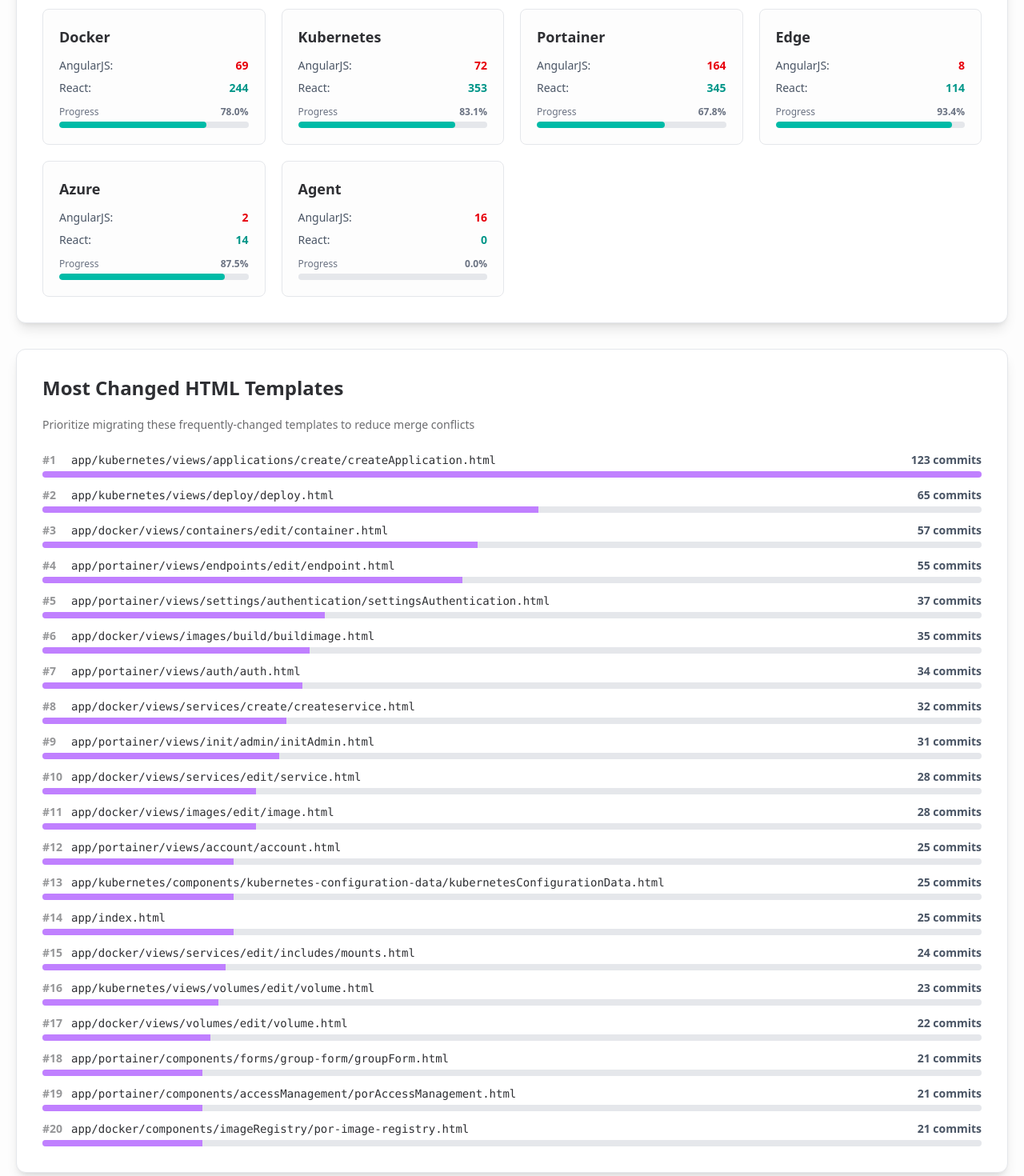
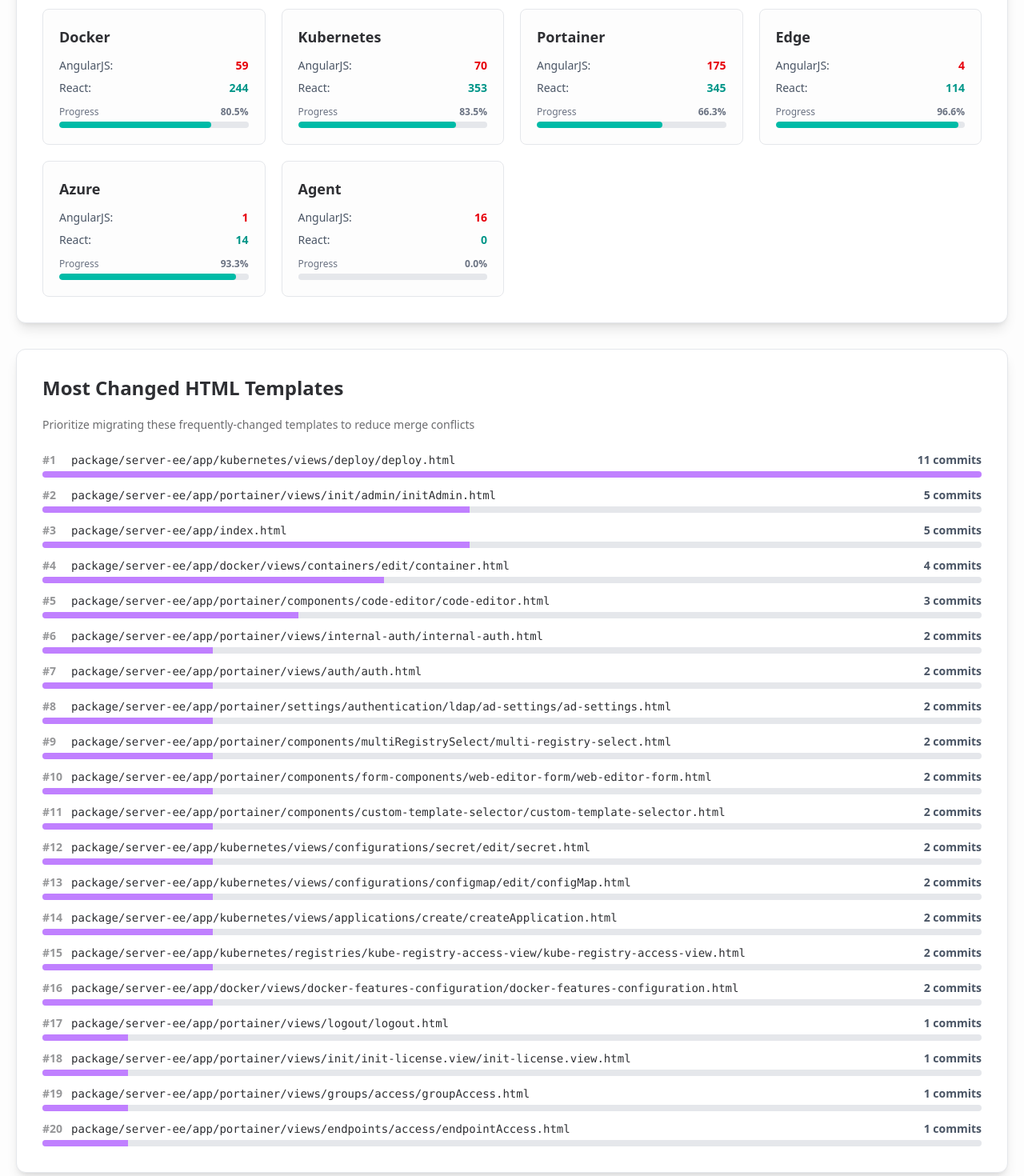
Before and after one commit to chiptus/portainer-angular-migration-tracker, a React (Vite) app: page / in a window 1280 px wide. Shown: the part 1260-2730 px from the top of the page at 80% size. Built offline with nearby package versions, Linux system fonts and the light colour scheme.

Commit message:
fix: by module - remove bridges

```diff
--- a/public/results.json
+++ b/public/results.json
@@ -2,8 +2,8 @@
   "timestamp": "2025-12-31T14:26:47.502Z",
   "source": "local",
   "summary": {
-    "totalAngularJSTemplates": 154,
-    "totalReactFiles": 1401
+    "totalAngularJSTemplates": 155,
+    "totalReactFiles": 1832
   },
   "byModule": {
     "__mocks__": {
@@ -23,23 +23,23 @@
       "reactFiles": 0
     },
     "azure": {
-      "angularJSFiles": 2,
+      "angularJSFiles": 1,
       "reactFiles": 0
     },
     "docker": {
-      "angularJSFiles": 69,
+      "angularJSFiles": 59,
       "reactFiles": 0
     },
     "edge": {
-      "angularJSFiles": 8,
+      "angularJSFiles": 4,
       "reactFiles": 0
     },
     "kubernetes": {
-      "angularJSFiles": 72,
-      "reactFiles": 0
+      "angularJSFiles": 70,
+      "reactFiles": 1
     },
     "portainer": {
-      "angularJSFiles": 164,
+      "angularJSFiles": 175,
       "reactFiles": 0
     },
     "react/azure": {
@@ -101,84 +101,84 @@
   },
   "mostChangedHtmlFiles": [
     {
-      "path": "app/kubernetes/views/applications/create/createApplication.html",
-      "commitCount": 123
+      "path": "package/server-ee/app/kubernetes/views/deploy/deploy.html",
+      "commitCount": 11
     },
     {
-      "path": "app/kubernetes/views/deploy/deploy.html",
-      "commitCount": 65
+      "path": "package/server-ee/app/portainer/views/init/admin/initAdmin.html",
+      "commitCount": 5
     },
     {
-      "path": "app/docker/views/containers/edit/container.html",
-      "commitCount": 57
+      "path": "package/server-ee/app/index.html",
+      "commitCount": 5
     },
     {
-      "path": "app/portainer/views/endpoints/edit/endpoint.html",
-      "commitCount": 55
+      "path": "package/server-ee/app/docker/views/containers/edit/container.html",
+      "commitCount": 4
     },
     {
-      "path": "app/portainer/views/settings/authentication/settingsAuthentication.html",
-      "commitCount": 37
+      "path": "package/server-ee/app/portainer/components/code-editor/code-editor.html",
+      "commitCount": 3
     },
     {
-      "path": "app/docker/views/images/build/buildimage.html",
-      "commitCount": 35
+      "path": "package/server-ee/app/portainer/views/internal-auth/internal-auth.html",
+      "commitCount": 2
     },
     {
-      "path": "app/portainer/views/auth/auth.html",
-      "commitCount": 34
+      "path": "package/server-ee/app/portainer/views/auth/auth.html",
+      "commitCount": 2
     },
     {
-      "path": "app/docker/views/services/create/createservice.html",
-      "commitCount": 32
+      "path": "package/server-ee/app/portainer/settings/authentication/ldap/ad-settings/ad-settings.html",
+      "commitCount": 2
     },
     {
-      "path": "app/portainer/views/init/admin/initAdmin.html",
-      "commitCount": 31
+      "path": "package/server-ee/app/portainer/components/multiRegistrySelect/multi-registry-select.html",
+      "commitCount": 2
     },
     {
-      "path": "app/docker/views/services/edit/service.html",
-      "commitCount": 28
+      "path": "package/server-ee/app/portainer/components/form-components/web-editor-form/web-editor-form.html",
+      "commitCount": 2
     },
     {
-      "path": "app/docker/views/images/edit/image.html",
-      "commitCount": 28
+      "path": "package/server-ee/app/portainer/components/custom-template-selector/custom-template-selector.html",
+      "commitCount": 2
     },
     {
-      "path": "app/portainer/views/account/account.html",
-      "commitCount": 25
+      "path": "package/server-ee/app/kubernetes/views/configurations/secret/edit/secret.html",
+      "commitCount": 2
     },
     {
-      "path": "app/kubernetes/components/kubernetes-configuration-data/kubernetesConfigurationData.html",
-      "commitCount": 25
+      "path": "package/server-ee/app/kubernetes/views/configurations/configmap/edit/configMap.html",
+      "commitCount": 2
     },
     {
-      "path": "app/index.html",
-      "commitCount": 25
+      "path": "package/server-ee/app/kubernetes/views/applications/create/createApplication.html",
+      "commitCount": 2
     },
     {
-      "path": "app/docker/views/services/edit/includes/mounts.html",
-      "commitCount": 24
+      "path": "package/server-ee/app/kubernetes/registries/kube-registry-access-view/kube-registry-access-view.html",
+      "commitCount": 2
     },
     {
-      "path": "app/kubernetes/views/volumes/edit/volume.html",
-      "commitCount": 23
+      "path": "package/server-ee/app/docker/views/docker-features-configuration/docker-features-configuration.html",
+      "commitCount": 2
     },
     {
-      "path": "app/docker/views/volumes/edit/volume.html",
-      "commitCount": 22
+      "path": "package/server-ee/app/portainer/views/logout/logout.html",
+      "commitCount": 1
     },
     {
-      "path": "app/portainer/components/forms/group-form/groupForm.html",
-      "commitCount": 21
+      "path": "package/server-ee/app/portainer/views/init/init-license.view/init-license.view.html",
+      "commitCount": 1
     },
     {
-      "path": "app/portainer/components/accessManagement/porAccessManagement.html",
-      "commitCount": 21
+      "path": "package/server-ee/app/portainer/views/groups/access/groupAccess.html",
+      "commitCount": 1
     },
     {
-      "path": "app/docker/components/imageRegistry/por-image-registry.html",
-      "commitCount": 21
+      "path": "package/server-ee/app/portainer/views/endpoints/access/endpointAccess.html",
+      "commitCount": 1
     }
   ]
 }
--- a/results.json
+++ /dev/null
@@ -1,144 +0,0 @@
-{
-  "timestamp": "2025-12-31T11:32:49.147Z",
-  "source": "local",
-  "summary": {
-    "totalAngularJSTemplates": 155,
-    "totalReactFiles": 1832
-  },
-  "byModule": {
-    "__mocks__": {
-      "angularJSFiles": 0,
-      "reactFiles": 2
-    },
-    "agent": {
-      "angularJSFiles": 16,
-      "reactFiles": 0
-    },
-    ".": {
-      "angularJSFiles": 3,
-      "reactFiles": 0
-    },
-    "assets": {
-      "angularJSFiles": 0,
-      "reactFiles": 0
-    },
-    "azure": {
-      "angularJSFiles": 2,
-      "reactFiles": 0
-    },
-    "docker": {
-      "angularJSFiles": 68,
-      "reactFiles": 0
-    },
-    "edge": {
-      "angularJSFiles": 8,
-      "reactFiles": 0
-    },
-    "kubernetes": {
-      "angularJSFiles": 73,
-      "reactFiles": 1
-    },
-    "portainer": {
-      "angularJSFiles": 191,
-      "reactFiles": 0
-    },
-    "react": {
-      "angularJSFiles": 3,
-      "reactFiles": 1821
-    },
-    "react-tools": {
-      "angularJSFiles": 2,
-      "reactFiles": 7
-    },
-    "setup-tests": {
-      "angularJSFiles": 0,
-      "reactFiles": 1
-    },
-    "types": {
-      "angularJSFiles": 0,
-      "reactFiles": 0
-    }
-  },
-  "mostChangedHtmlFiles": [
-    {
-      "path": "package/server-ee/app/kubernetes/views/deploy/deploy.html",
-      "commitCount": 11
-    },
-    {
-      "path": "package/server-ee/app/index.html",
-      "commitCount": 6
-    },
-    {
-      "path": "package/server-ee/app/portainer/views/init/admin/initAdmin.html",
-      "commitCount": 5
-    },
-    {
-      "path": "package/server-ee/app/docker/views/containers/edit/container.html",
-      "commitCount": 4
-    },
-    {
-      "path": "package/server-ee/app/portainer/components/code-editor/code-editor.html",
-      "commitCount": 3
-    },
-    {
-      "path": "package/server-ee/app/portainer/views/internal-auth/internal-auth.html",
-      "commitCount": 2
-    },
-    {
-      "path": "package/server-ee/app/portainer/views/auth/auth.html",
-      "commitCount": 2
-    },
-    {
-      "path": "package/server-ee/app/portainer/settings/authentication/ldap/ad-settings/ad-settings.html",
-      "commitCount": 2
-    },
-    {
-      "path": "package/server-ee/app/portainer/components/multiRegistrySelect/multi-registry-select.html",
-      "commitCount": 2
-    },
-    {
-      "path": "package/server-ee/app/portainer/components/form-components/web-editor-form/web-editor-form.html",
-      "commitCount": 2
-    },
-    {
-      "path": "package/server-ee/app/portainer/components/custom-template-selector/custom-template-selector.html",
-      "commitCount": 2
-    },
-    {
-      "path": "package/server-ee/app/kubernetes/views/configurations/secret/edit/secret.html",
-      "commitCount": 2
-    },
-    {
-      "path": "package/server-ee/app/kubernetes/views/configurations/configmap/edit/configMap.html",
-      "commitCount": 2
-    },
-    {
-      "path": "package/server-ee/app/kubernetes/views/applications/create/createApplication.html",
-      "commitCount": 2
-    },
-    {
-      "path": "package/server-ee/app/kubernetes/registries/kube-registry-access-view/kube-registry-access-view.html",
-      "commitCount": 2
-    },
-    {
-      "path": "package/server-ee/app/docker/views/docker-features-configuration/docker-features-configuration.html",
-      "commitCount": 2
-    },
-    {
-      "path": "package/server-ee/app/portainer/views/logout/logout.html",
-      "commitCount": 1
-    },
-    {
-      "path": "package/server-ee/app/portainer/views/init/init-license.view/init-license.view.html",
-      "commitCount": 1
-    },
-    {
-      "path": "package/server-ee/app/portainer/views/groups/access/groupAccess.html",
-      "commitCount": 1
-    },
-    {
-      "path": "package/server-ee/app/portainer/views/endpoints/access/endpointAccess.html",
-      "commitCount": 1
-    }
-  ]
-}
--- a/src/App.tsx
+++ b/src/App.tsx
@@ -51,13 +51,7 @@
 
 	useEffect(() => {
 		loadData();
-
-		// Auto-refresh every 5 minutes
-		// const interval = setInterval(() => loadData(false), 5 * 60 * 1000)
-		// return () => clearInterval(interval)
 	}, []);
-
-	console.log({ data });
 
 	return (
 		<div className="min-h-screen bg-gray-50 p-5">
--- a/src/analyzer/file-analyzer.ts
+++ b/src/analyzer/file-analyzer.ts
@@ -22,6 +22,11 @@
 
 	// Determine module: if path is react/X, use "react/X", otherwise use first part
 	let module: string;
+	const isReactBridge =
+		pathParts.length >= 2 &&
+		pathParts[1] === "react" &&
+		pathParts[0] !== "react";
+
 	if (pathParts[0] === "react" && pathParts.length > 1) {
 		module = `${pathParts[0]}/${pathParts[1]}`; // e.g., "react/portainer"
 	} else {
@@ -78,7 +83,7 @@
 		results.byModule[module].reactFiles++;
 	}
 
-	if (isAngularFile) {
+	if (isAngularFile && !isReactBridge) {
 		results.byModule[module].angularJSFiles++;
 	}
 }
```
